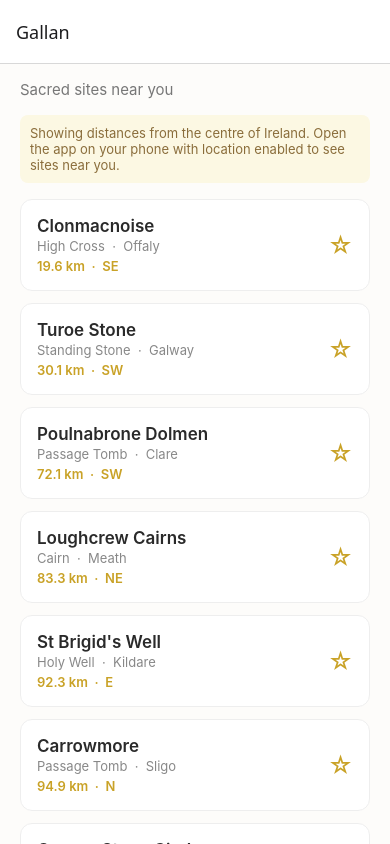
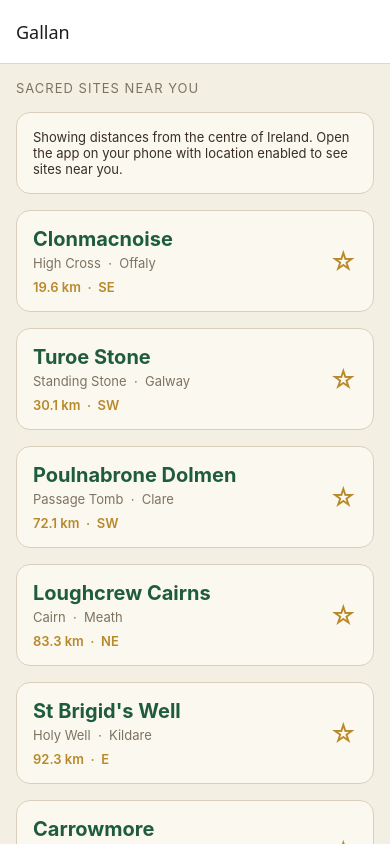
Before and after one commit to Lydiamorgan85/Gallan, a React Native app: screen /SitesList in a window 390 px wide. Built offline with nearby package versions, Linux system fonts and the light colour scheme.

Commit message:
Restyle sites list with heritage theme, photography-led cards

```diff
--- a/src/screens/SitesListScreen.tsx
+++ b/src/screens/SitesListScreen.tsx
@@ -1,16 +1,18 @@
 /**
  * Sites list screen.
  *
- * Shows every site ordered by distance from the user, each with its distance
- * and compass direction. Tapping a site opens its detail screen; tapping the
- * star saves or unsaves it. Location and ranking use the geo engine, so this
- * screen only presents data and handles taps.
+ * Shows every site ordered by distance from the user, each as a card with its
+ * name, type, county, and distance and direction. When a site has a photograph
+ * the card leads with it, so imagery carries the screen; sites without a photo
+ * fall back to a clean text card. Tapping a card opens the detail screen; the
+ * star saves or unsaves. All colour and spacing come from the shared theme.
  */
 
 import { useEffect, useState } from "react";
 import {
   ActivityIndicator,
   FlatList,
+  Image,
   Platform,
   Pressable,
   StyleSheet,
@@ -24,6 +26,7 @@ import { getCurrentLocation } from "../lib/location";
 import { sitesByDistance, type SiteWithDistance } from "../lib/geo";
 import { useResponsiveLayout } from "../lib/useResponsiveLayout";
 import { SITE_TYPE_LABELS } from "../constants/config";
+import { colors, spacing, typography, radius } from "../constants/theme";
 import type { RootStackParamList } from "../navigation/types";
 
 type Props = NativeStackScreenProps<RootStackParamList, "SitesList">;
@@ -81,7 +84,7 @@ export function SitesListScreen({ navigation }: Props) {
   if (!isReady) {
     return (
       <View style={styles.centre}>
-        <ActivityIndicator size="large" />
+        <ActivityIndicator size="large" color={colors.primary} />
       </View>
     );
   }
@@ -102,13 +105,25 @@ export function SitesListScreen({ navigation }: Props) {
           data={rankedSites}
           keyExtractor={(entry) => entry.site.id}
           contentContainerStyle={styles.list}
-          renderItem={({ item }) => (
+          showsVerticalScrollIndicator={false}
+          renderItem={({ item }) => {
+            const hasImage = item.site.images && item.site.images.length > 0;
+            return (
               <Pressable
                 style={styles.card}
                 onPress={() =>
                   navigation.navigate("SiteDetail", { siteId: item.site.id })
                 }
               >
+                {hasImage ? (
+                  <Image
+                    source={{ uri: item.site.images![0].source }}
+                    style={styles.cardImage}
+                    resizeMode="cover"
+                  />
+                ) : null}
+
+                <View style={styles.cardBody}>
                   <View style={styles.cardText}>
                     <Text style={styles.siteName}>{item.site.name}</Text>
                     <Text style={styles.siteMeta}>
@@ -124,10 +139,14 @@ export function SitesListScreen({ navigation }: Props) {
                     hitSlop={12}
                     style={styles.starButton}
                   >
-                <Text style={styles.star}>{item.site.isSaved ? "★" : "☆"}</Text>
+                    <Text style={styles.star}>
+                      {item.site.isSaved ? "★" : "☆"}
+                    </Text>
                   </Pressable>
+                </View>
               </Pressable>
-          )}
+            );
+          }}
         />
       </View>
     </View>
@@ -135,33 +154,68 @@ export function SitesListScreen({ navigation }: Props) {
 }
 
 const styles = StyleSheet.create({
-  screen: { flex: 1, backgroundColor: "#fdfcfa", alignItems: "center" },
-  content: { flex: 1, width: "100%", paddingTop: 16, paddingHorizontal: 20 },
-  centre: { flex: 1, alignItems: "center", justifyContent: "center" },
-  subheading: { fontSize: 15, color: "#777", marginBottom: 16 },
+  screen: { flex: 1, backgroundColor: colors.background, alignItems: "center" },
+  content: {
+    flex: 1,
+    width: "100%",
+    paddingTop: spacing.md,
+    paddingHorizontal: spacing.md,
+  },
+  centre: {
+    flex: 1,
+    alignItems: "center",
+    justifyContent: "center",
+    backgroundColor: colors.background,
+  },
+  subheading: {
+    fontSize: typography.small,
+    color: colors.textMuted,
+    marginBottom: spacing.md,
+    textTransform: "uppercase",
+    letterSpacing: 1,
+  },
   notice: {
-    fontSize: 13,
-    color: "#8a6d3b",
-    backgroundColor: "#fcf8e3",
-    borderRadius: 8,
-    padding: 10,
-    marginBottom: 16,
+    fontSize: typography.small,
+    color: colors.text,
+    backgroundColor: colors.surface,
+    borderRadius: radius,
+    borderWidth: 1,
+    borderColor: colors.border,
+    padding: spacing.md,
+    marginBottom: spacing.md,
   },
-  list: { paddingBottom: 40 },
+  list: { paddingBottom: spacing.xl },
   card: {
+    backgroundColor: colors.surface,
+    borderRadius: radius,
+    marginBottom: spacing.md,
+    borderWidth: 1,
+    borderColor: colors.border,
+    overflow: "hidden",
+  },
+  cardImage: { width: "100%", height: 160, backgroundColor: colors.border },
+  cardBody: {
     flexDirection: "row",
     alignItems: "center",
-    backgroundColor: "#fff",
-    borderRadius: 12,
-    padding: 16,
-    marginBottom: 12,
-    borderWidth: 1,
-    borderColor: "#eee",
+    padding: spacing.md,
   },
   cardText: { flex: 1 },
-  siteName: { fontSize: 17, fontWeight: "600", color: "#2a2a2a" },
-  siteMeta: { fontSize: 13, color: "#888", marginTop: 2 },
-  distance: { fontSize: 13, color: "#c9a227", marginTop: 4, fontWeight: "600" },
-  starButton: { paddingLeft: 12 },
-  star: { fontSize: 24, color: "#c9a227" },
+  siteName: {
+    fontSize: typography.heading,
+    fontWeight: "700",
+    color: colors.primary,
+  },
+  siteMeta: {
+    fontSize: typography.small,
+    color: colors.textMuted,
+    marginTop: spacing.xs,
+  },
+  distance: {
+    fontSize: typography.small,
+    color: colors.accent,
+    marginTop: spacing.sm,
+    fontWeight: "600",
+  },
+  starButton: { paddingLeft: spacing.md },
+  star: { fontSize: 26, color: colors.accent },
 });
```
Lines whose indentation alone changed are shown as unchanged.
